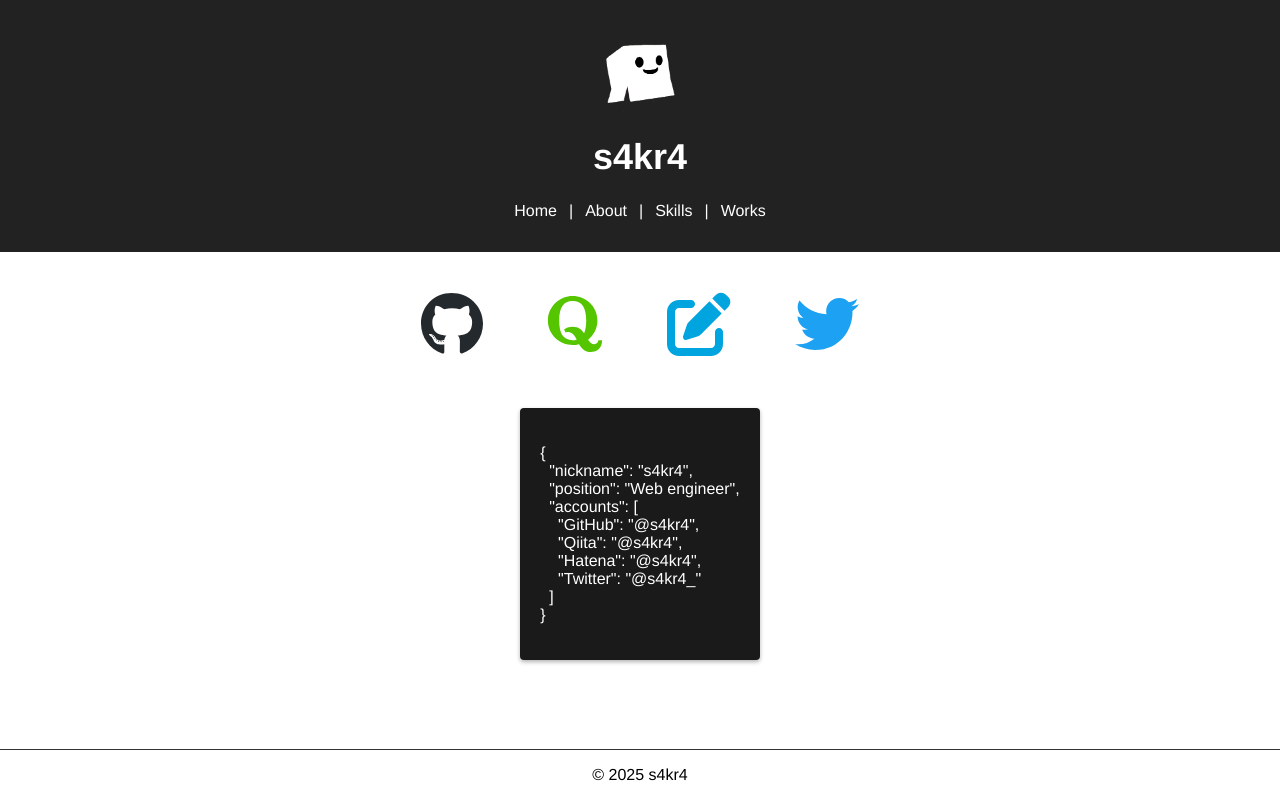
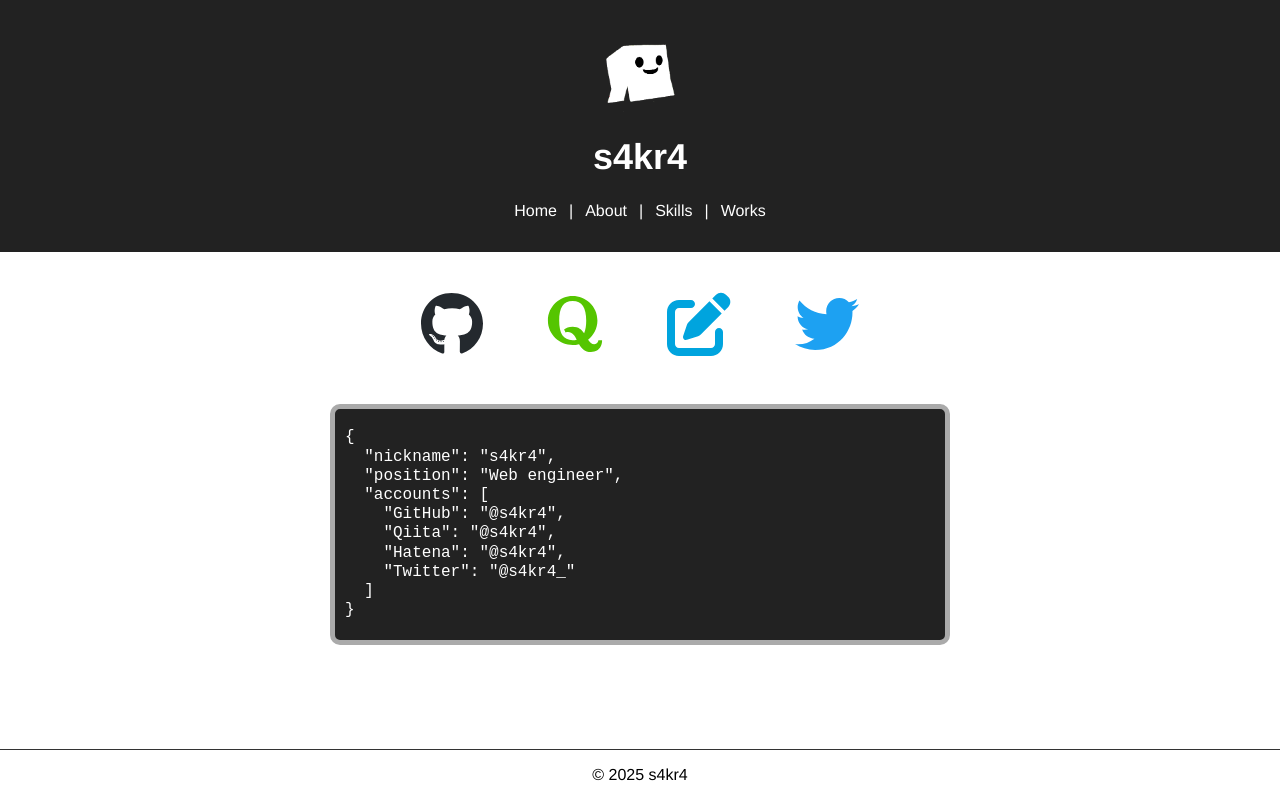
Before and after one commit to s4kr4/s4kr4.com, a Next.js app: page / in a window 1280 px wide. Built offline with nearby package versions, Linux system fonts and the light colour scheme.

Commit message:
Update showing profile strings

```diff
--- a/src/app/layout.tsx
+++ b/src/app/layout.tsx
@@ -21,9 +21,7 @@ export default function RootLayout({
 }>) {
   return (
     <html lang="ja">
-      <body
-        className={styles.body}
-      >
+      <body className={styles.body}>
         <Header />
         <main className={styles.main}>{children}</main>
         <Footer />
--- a/src/app/page.module.css
+++ b/src/app/page.module.css
@@ -3,5 +3,6 @@
   margin: 0 auto;
   padding: 2.5rem 1rem;
   display: grid;
+  justify-items: center;
   gap: 2rem;
 }
--- a/src/components/Profile.module.css
+++ b/src/components/Profile.module.css
@@ -1,13 +1,16 @@
 .container {
-  background-color: #1a1a1a;
-  border-radius: 4px;
-  padding: 20px;
-  margin: 20px auto;
-  max-width: 600px;
-  box-shadow: 0 2px 4px rgba(0, 0, 0, 0.3);
+  max-width: 90%;
+
+  pre {
+    display: inline-block;
+    width: 600px;
+    padding-left: 10px;
+    text-align: left;
+    color: #fff;
+    background: #222;
+    border: #aaa 5px solid;
+    border-radius: 10px;
+    font-size: 1rem;
+    line-height: 1.2rem;
+  }
 }
-
-.preText {
-  color: white;
-  font-family: var(--font-family);
-}
--- a/src/components/Profile.tsx
+++ b/src/components/Profile.tsx
@@ -1,11 +1,10 @@
-import React from "react";
+"use client";
+
+import React, { useState, useEffect } from "react";
 import styles from "./Profile.module.css";
 
-function Profile() {
-  return (
-    <div className={styles.container}>
-      <pre className={styles.preText}>
-        {`{
+const profileString = `
+{
   "nickname": "s4kr4",
   "position": "Web engineer",
   "accounts": [
@@ -14,7 +13,34 @@ function Profile() {
     "Hatena": "@s4kr4",
     "Twitter": "@s4kr4_"
   ]
-}`}
+}
+`;
+const profileRow = profileString.split("\n").length;
+
+function Profile() {
+  const [displayedText, setDisplayedText] = useState(
+    "\n".repeat(profileRow - 1)
+  );
+
+  useEffect(() => {
+    const interval = setInterval(() => {
+      const chars = profileString.slice(0, displayedText.length + 1);
+      const brForAdd = profileRow - chars.split("\n").length;
+      setDisplayedText(chars + "\n".repeat(brForAdd));
+    }, 40);
+
+    return () => clearInterval(interval);
+  }, [displayedText.length]);
+
+  return (
+    <div className={styles.container}>
+      <pre>
+        {displayedText.split("\n").map((item, i) => (
+          <span key={i}>
+            {item}
+            <br />
+          </span>
+        ))}
       </pre>
     </div>
   );
```
Also changed, not shown: src/components/SocialLinkIcon.tsx (+11 -15 lines), src/components/SocialLinks.tsx (+31 -31 lines), src/components/Header.tsx (indentation only).
